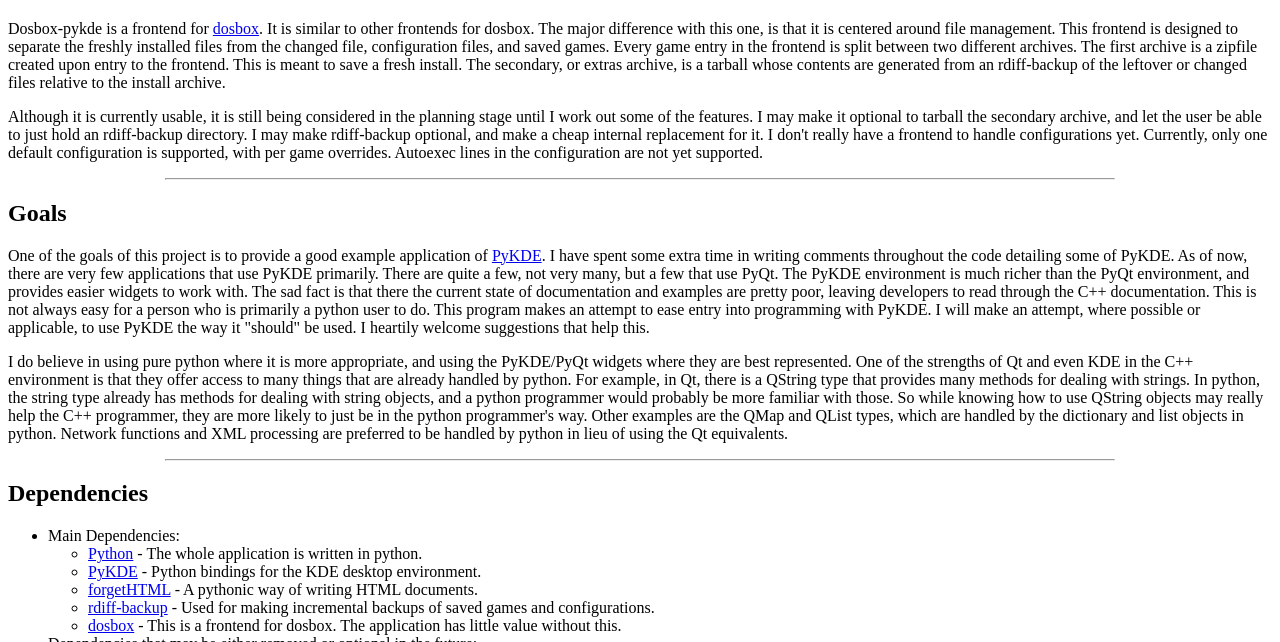
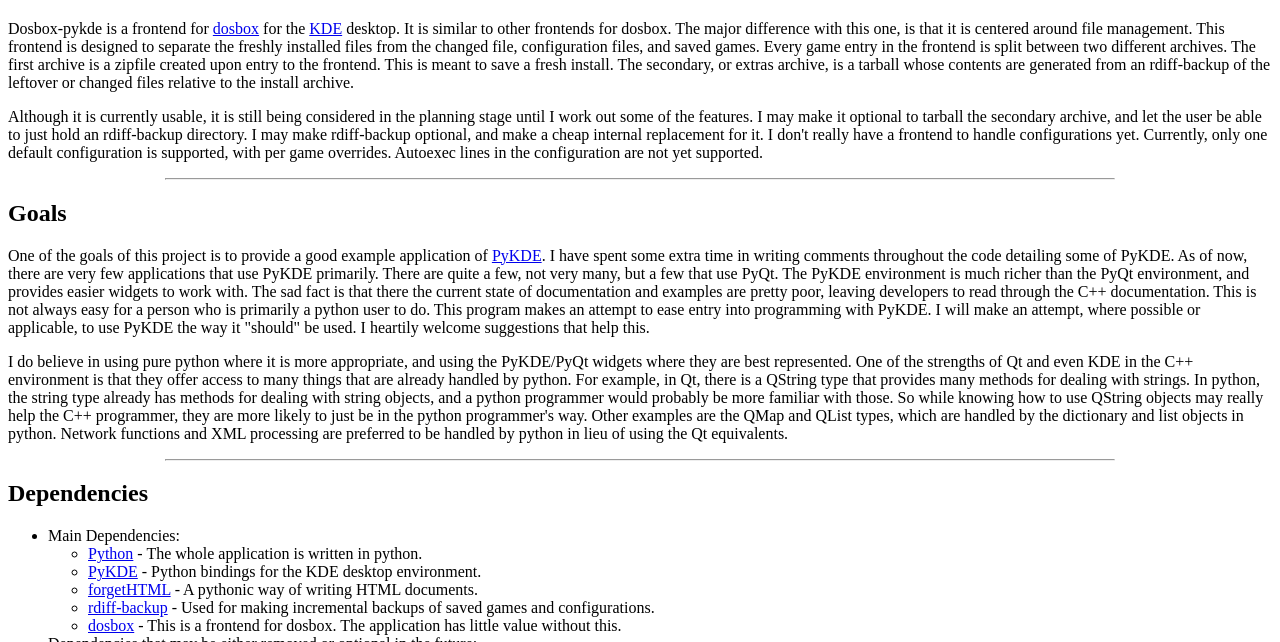
Before and after one commit to BackupTheBerlios/dosbox-pykde-svn, a plain HTML site: page website/index.html in a window 1280 px wide. Shown: the part 158-800 px from the top of the page. Drawn offline with Linux system fonts and the light colour scheme.

Commit message:
added kde link to website

```diff
--- a/website/index.html
+++ b/website/index.html
@@ -295,8 +295,8 @@ ul.auto-toc {
 <p>This is the homepage of <a class="reference" href="http://dosbox-pykde.berlios.de">dosbox-pykde</a>.  Not much here yet, just started writing the page.</p>
 <div class="section">
 <h1><a id="what-is-it" name="what-is-it">What is it?</a></h1>
-<p>Dosbox-pykde is a frontend for <a class="reference" href="http://dosbox.sourceforge.net/">dosbox</a>.  It is similar to other frontends for dosbox.
-The major difference with this one, is that it is centered around file management.
+<p>Dosbox-pykde is a frontend for <a class="reference" href="http://dosbox.sourceforge.net/">dosbox</a> for the <a class="reference" href="http://www.kde.org/">KDE</a> desktop.  It is similar to other frontends
+for dosbox.  The major difference with this one, is that it is centered around file management.
 This frontend is designed to separate the freshly installed files from the changed
 file, configuration files, and saved games.  Every game entry in
 the frontend is split between two different archives.  The first
```
Also changed, not shown: 2 other files.
